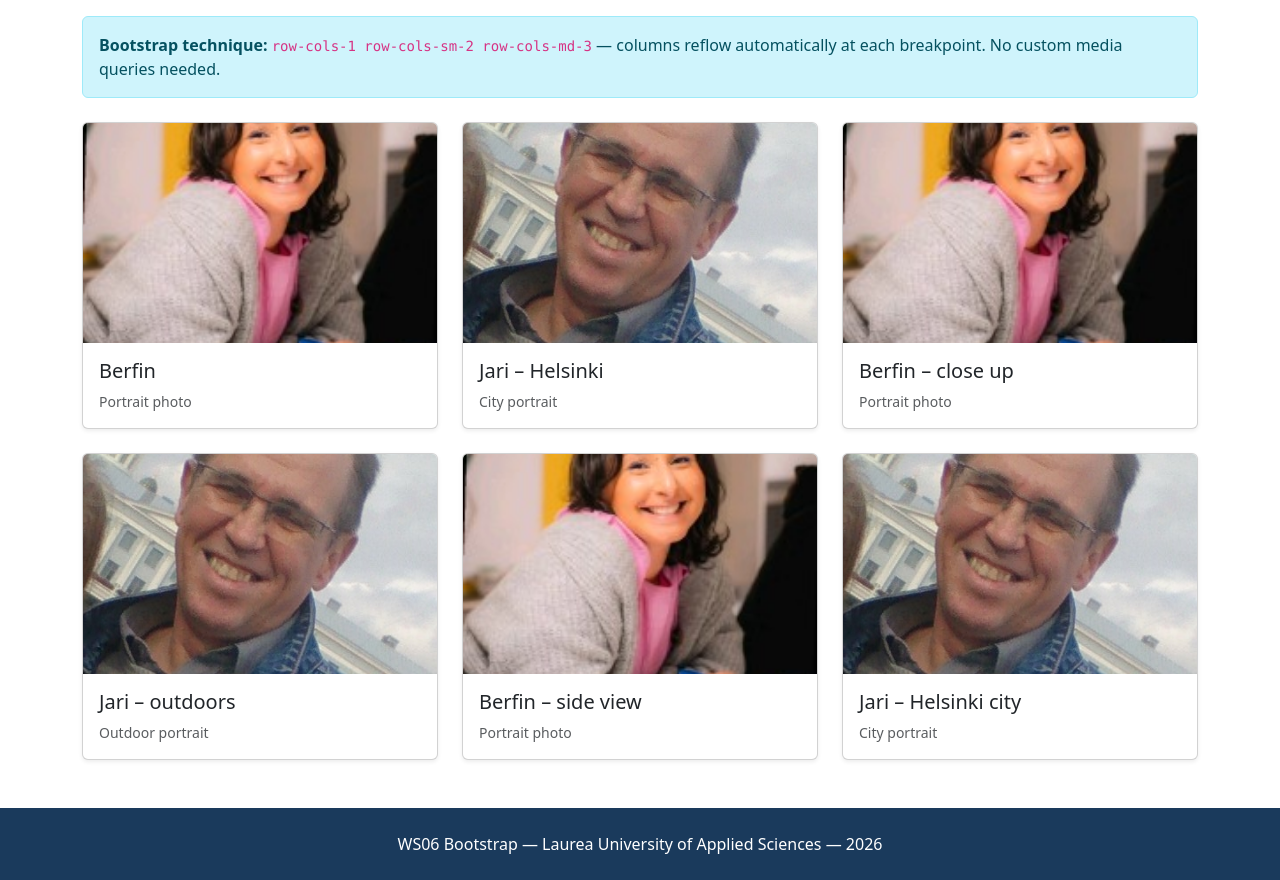
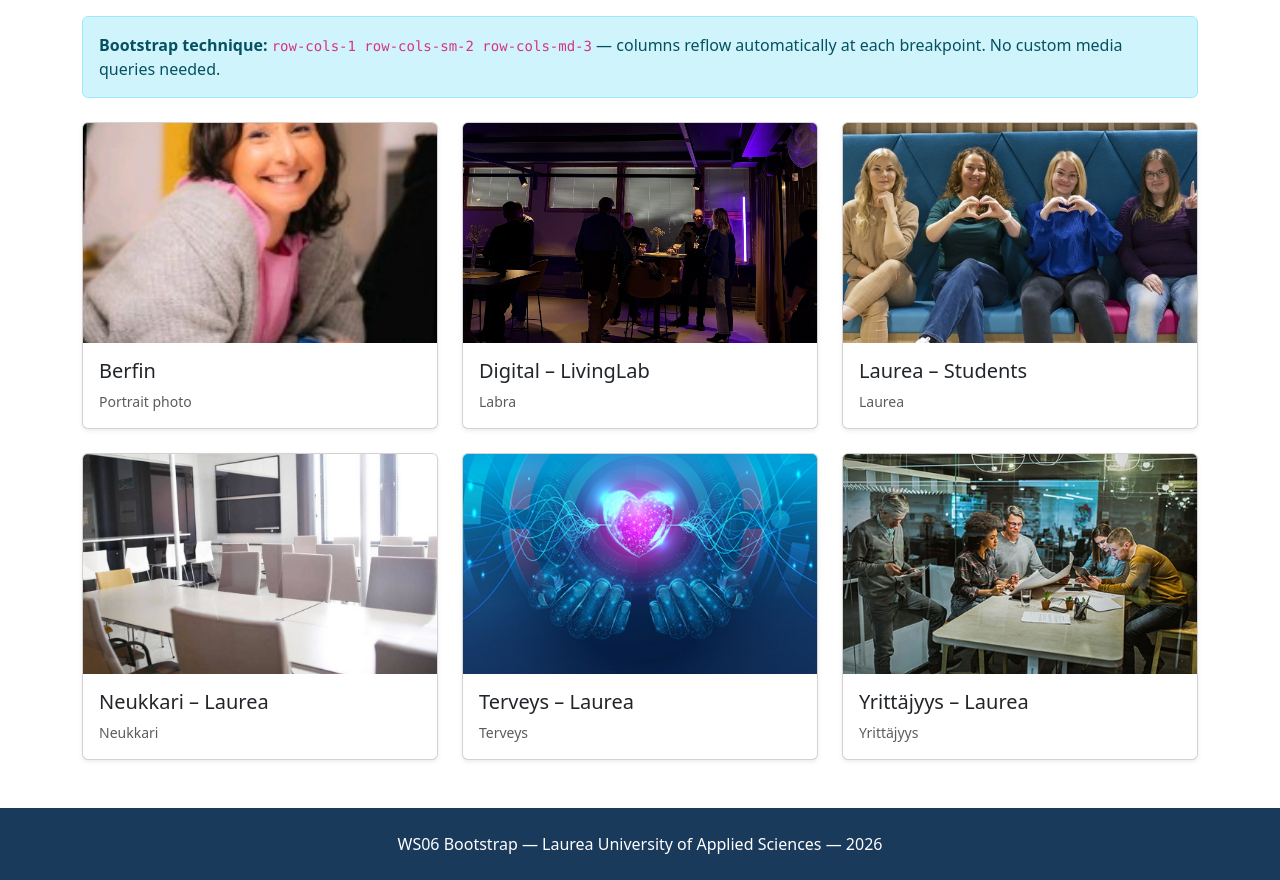
Before and after one commit to Laurea-ammattikorkeakoulu-Tikkurila/Websivuston_kehittaminen_Kevat-2026_tuntiharjoitukset, a plain HTML site: page WS06_Bootstrap/tuntiharjoitus/gallery.html in a window 1280 px wide. Shown: the part 320-1200 px from the top of the page. Drawn offline with nearby package versions, Linux system fonts and the light colour scheme.

```diff
--- a/WS06_Bootstrap/tuntiharjoitus/gallery.html
+++ b/WS06_Bootstrap/tuntiharjoitus/gallery.html
@@ -82,50 +82,50 @@
 
             <div class="col">
                 <div class="card h-100 shadow-sm">
-                    <img src="images/Jari_Hki.JPG" class="card-img-top" alt="Jari Helsinki">
+                    <img src="images/DLL.jpeg" class="card-img-top" alt="Jari Helsinki">
                     <div class="card-body">
-                        <h5 class="card-title">Jari – Helsinki</h5>
-                        <p class="card-text text-muted small">City portrait</p>
+                        <h5 class="card-title">Digital – LivingLab</h5>
+                        <p class="card-text text-muted small">Labra</p>
                     </div>
                 </div>
             </div>
 
             <div class="col">
                 <div class="card h-100 shadow-sm">
-                    <img src="images/Berfin.jpg" class="card-img-top" alt="Berfin – close up">
+                    <img src="images/Laurea_opiskelijat.jpg" class="card-img-top" alt="Berfin – close up">
                     <div class="card-body">
-                        <h5 class="card-title">Berfin – close up</h5>
-                        <p class="card-text text-muted small">Portrait photo</p>
+                        <h5 class="card-title">Laurea – Students</h5>
+                        <p class="card-text text-muted small">Laurea</p>
                     </div>
                 </div>
             </div>
 
             <div class="col">
                 <div class="card h-100 shadow-sm">
-                    <img src="images/Jari_Hki.JPG" class="card-img-top" alt="Jari – outdoors">
+                    <img src="images/Neukkari.jpg" class="card-img-top" alt="Jari – outdoors">
                     <div class="card-body">
-                        <h5 class="card-title">Jari – outdoors</h5>
-                        <p class="card-text text-muted small">Outdoor portrait</p>
+                        <h5 class="card-title">Neukkari – Laurea</h5>
+                        <p class="card-text text-muted small">Neukkari</p>
                     </div>
                 </div>
             </div>
 
             <div class="col">
                 <div class="card h-100 shadow-sm">
-                    <img src="images/Berfin.jpg" class="card-img-top" alt="Berfin – side view">
+                    <img src="images/terveysala.jpg" class="card-img-top" alt="Berfin – side view">
                     <div class="card-body">
-                        <h5 class="card-title">Berfin – side view</h5>
-                        <p class="card-text text-muted small">Portrait photo</p>
+                        <h5 class="card-title">Terveys – Laurea</h5>
+                        <p class="card-text text-muted small">Terveys</p>
                     </div>
                 </div>
             </div>
 
             <div class="col">
                 <div class="card h-100 shadow-sm">
-                    <img src="images/Jari_Hki.JPG" class="card-img-top" alt="Jari – Helsinki city">
+                    <img src="images/yrittajyys.jpg" class="card-img-top" alt="Jari – Helsinki city">
                     <div class="card-body">
-                        <h5 class="card-title">Jari – Helsinki city</h5>
-                        <p class="card-text text-muted small">City portrait</p>
+                        <h5 class="card-title">Yrittäjyys – Laurea</h5>
+                        <p class="card-text text-muted small">Yrittäjyys</p>
                     </div>
                 </div>
             </div>
```
Also changed, not shown: WS06_Bootstrap/tuntiharjoitus/info.html (+6 -6 lines), WS06_Bootstrap/tuntiharjoitus/images/DLL.jpeg (added), WS06_Bootstrap/tuntiharjoitus/images/Laurea_opiskelijat.jpg (added), WS06_Bootstrap/tuntiharjoitus/images/Neukkari.jpg (added), WS06_Bootstrap/tuntiharjoitus/images/loma.jpg (added), WS06_Bootstrap/tuntiharjoitus/images/terveysala.jpg (added), WS06_Bootstrap/tuntiharjoitus/images/yrittajyys.jpg (added).
